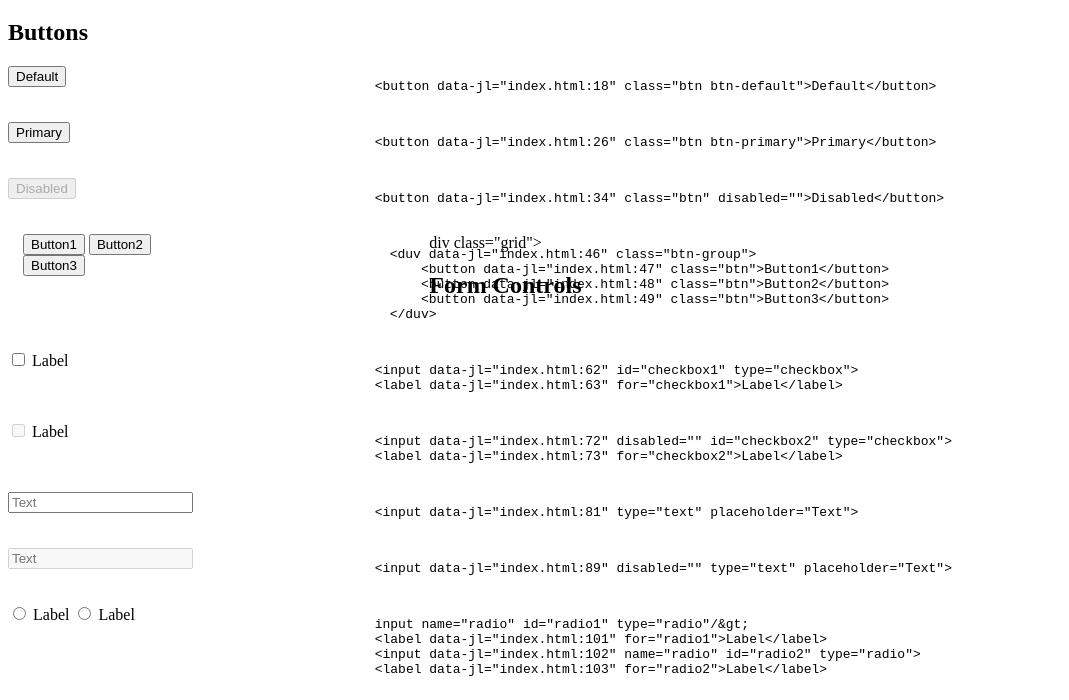
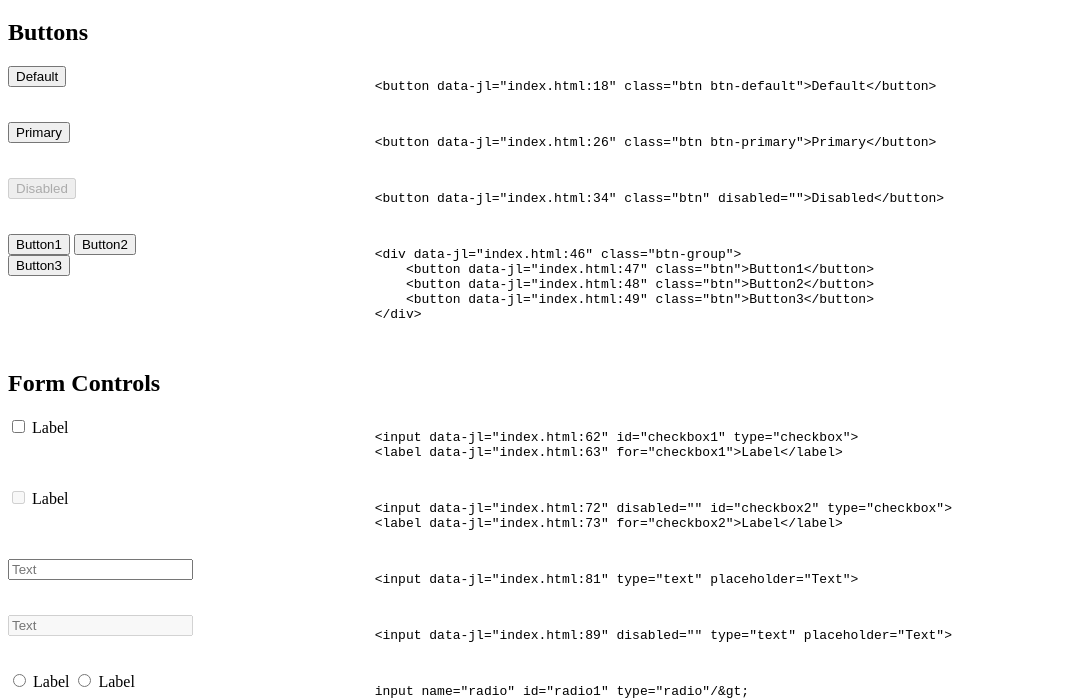
Before and after one commit to am1k/StyleGuide, a website: page index.html in a window 1280 px wide. Shown: the part 61-761 px from the top of the page, without its empty margins (0-1069 px from the left). Drawn offline with Linux system fonts and the light colour scheme.

Commit message:
fix wrong markup

```diff
--- a/index.html
+++ b/index.html
@@ -34,20 +34,20 @@
                     <button class="btn" disabled>Disabled</button>
                 </pre>
             </div>
-            div class="grid">
+            <div class="grid">
                 <div class="col-2 preview">
-                <duv class="btn-group">
+                    <div class="btn-group">
                         <button class="btn">Button1</button>
                         <button class="btn">Button2</button>
                         <button class="btn">Button3</button>
-                </duv>
+                    </div>
                 </div>
                 <pre class="col-2">
-                    <duv class="btn-group">
+                    <div class="btn-group">
                         <button class="btn">Button1</button>
                         <button class="btn">Button2</button>
                         <button class="btn">Button3</button>
-                    </duv>
+                    </div>
                 </pre>
             </div>
         </section>
```
Lines whose indentation alone changed are shown as unchanged.
